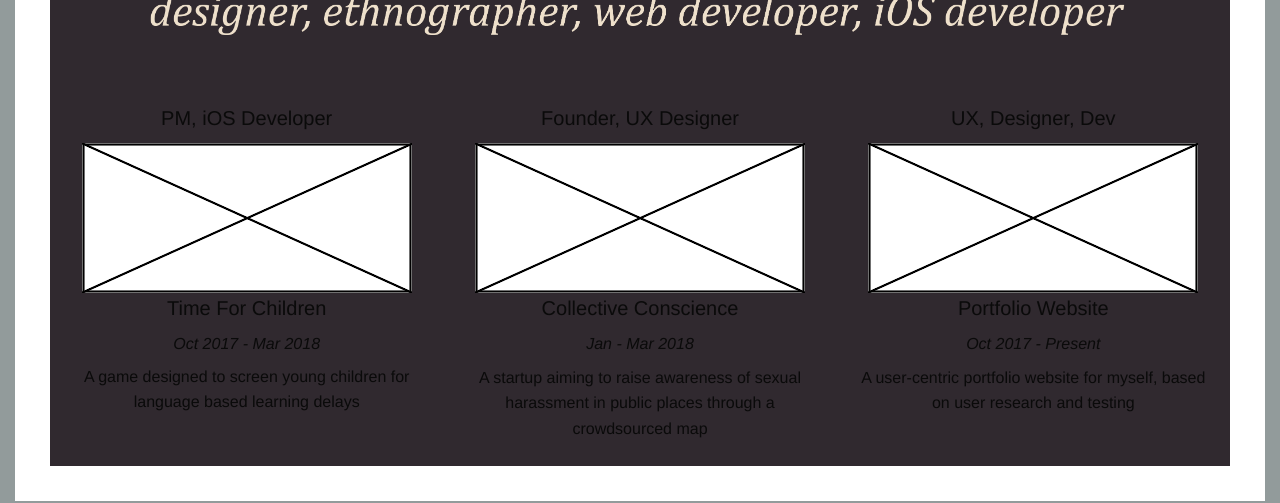
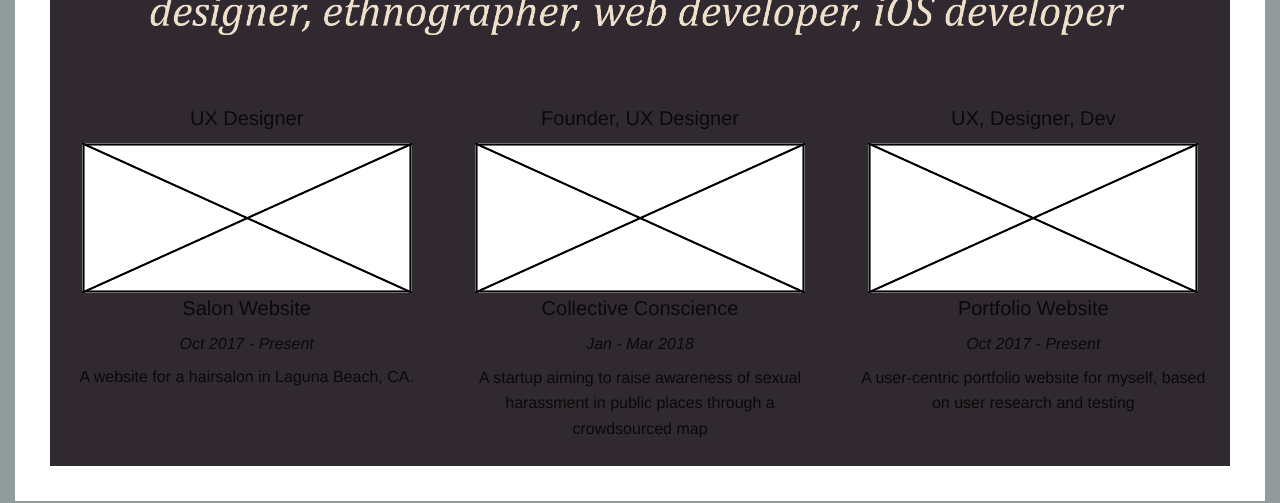
Before and after one commit to emeriwether/emeriwether.github.io, a Jekyll site: the page built from index.html, in a window 1280 px wide. Shown: the part 535-1038 px from the top of the page. Built offline with Jekyll 4.4.1, drawn with Linux system fonts in a browser that asks for light colours; some web fonts are replaced.

Commit message:
change project 1 to pamela's salon

```diff
--- a/index.html
+++ b/index.html
@@ -9,11 +9,11 @@ layout: default
                                 <div class="grid-x grid-margin-x">
                                     <section class="medium-4 cell">
                                         <div class="grid-x" id="item1">
-                                            <div class="cell h5">PM, iOS Developer</div>
+                                            <div class="cell h5">UX Designer</div>
                                             <div class="cell"><img src="img/placeholderImg.jpg"></div>
-                                            <div class="cell h5">Time For Children</div>
-                                            <div class="cell h6" id="date1">Oct 2017 - Mar 2018</div>
-                                            <div class="cell h6">A game designed to screen young children for language based learning delays</div>
+                                            <div class="cell h5">Salon Website</div>
+                                            <div class="cell h6" id="date1">Oct 2017 - Present</div>
+                                            <div class="cell h6">A website for a hairsalon in Laguna Beach, CA.</div>
                                         </div>
                                     </section>
                                     <section class="medium-4 cell">
```
